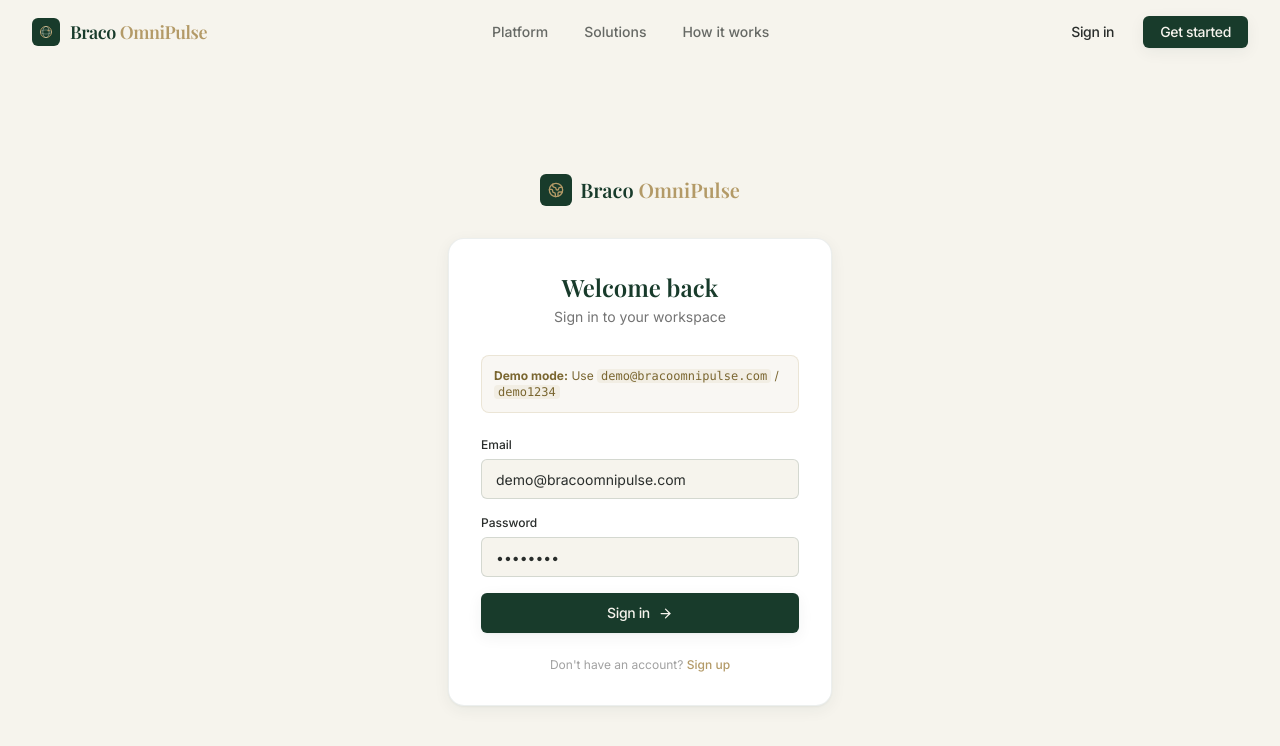
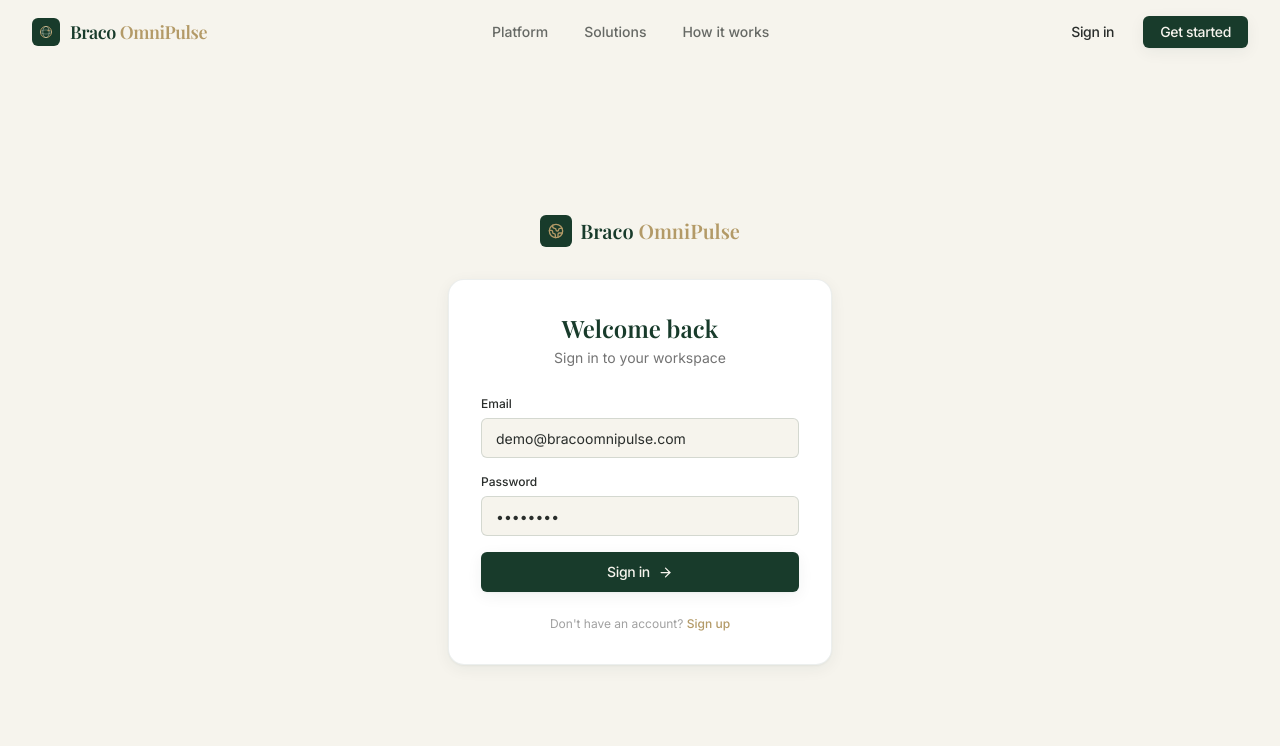
Before and after one commit to rohithsaimerupula/Braco-omnipulse, a Next.js app: page /sign-in in a window 1280 px wide. Shown: the top 746 px of the page. Built offline with nearby package versions, Linux system fonts and the light colour scheme; a web font is replaced by a local one.

Commit message:
chore: remove demo mode badges for presentation

```diff
--- a/app/campaigns/[id]/studio/page.tsx
+++ b/app/campaigns/[id]/studio/page.tsx
@@ -31,7 +31,6 @@ export default function RegionalCreativeStudioPage() {
           </div>
         </div>
         <div className="flex items-center gap-3">
-          <Badge variant="demo" className="hidden sm:inline-flex">Demo fixture fallback active</Badge>
           <Button variant="primary" size="sm" onClick={handleGenerate} disabled={isGenerating || hasGenerated} iconLeft={isGenerating ? undefined : <Wand2 size={14}/>}>
             {isGenerating ? "Generating Variants..." : hasGenerated ? "Regenerate All" : "Generate Variants"}
           </Button>
--- a/app/dashboard/layout.tsx
+++ b/app/dashboard/layout.tsx
@@ -47,7 +47,6 @@ export default async function DashboardLayout({
         <div className="mt-auto px-2 py-3 rounded-lg bg-ivory/5 border border-ivory/10">
           <p className="text-2xs text-ivory/40 uppercase tracking-widest mb-1">Signed in as</p>
           <p className="text-xs text-ivory/70 font-medium truncate">{email}</p>
-          <Badge variant="demo" className="mt-2">Demo Workspace</Badge>
         </div>
       </aside>
 
--- a/app/dashboard/page.tsx
+++ b/app/dashboard/page.tsx
@@ -23,7 +23,6 @@ export default function DashboardOverviewPage() {
           <p className="text-sm text-neutral-500">Welcome to your Braco OmniPulse workspace.</p>
         </div>
         <div className="flex gap-3">
-          <Badge variant="demo" className="py-1.5 px-3 hidden sm:inline-flex">Demo Mode Active</Badge>
           <Link href="/campaigns/new">
             <Button variant="primary" size="sm" iconLeft={<Plus size={16}/>}>New Campaign</Button>
           </Link>
--- a/app/sign-in/page.tsx
+++ b/app/sign-in/page.tsx
@@ -29,10 +29,7 @@ export default function SignInPage({ searchParams }: { searchParams: { error?: s
             <h1 className="font-serif text-2xl font-semibold text-forest mb-1 text-center">Welcome back</h1>
             <p className="text-sm text-neutral-500 text-center mb-7">Sign in to your workspace</p>
 
-            {/* Demo notice */}
-            <div className="bg-brass/8 border border-brass/20 rounded-lg p-3 mb-6 text-xs text-brass-600">
-              <strong>Demo mode:</strong> Use <code className="bg-brass/10 px-1 rounded">demo@bracoomnipulse.com</code> / <code className="bg-brass/10 px-1 rounded">demo1234</code>
-            </div>
+
 
             {searchParams?.error && (
               <div className="mb-6 p-3 bg-red-50 border border-red-100 text-red-600 text-xs rounded-lg">
--- a/app/sign-up/page.tsx
+++ b/app/sign-up/page.tsx
@@ -39,7 +39,6 @@ export default function SignUpPage({ searchParams }: { searchParams: { error?: s
                 <h1 className="font-serif text-2xl font-semibold text-forest">Create account</h1>
                 <p className="text-sm text-neutral-400 mt-0.5">Stage 2 implements full auth</p>
               </div>
-              <Badge variant="demo">Demo mode</Badge>
             </div>
 
             {searchParams?.error && (
```
